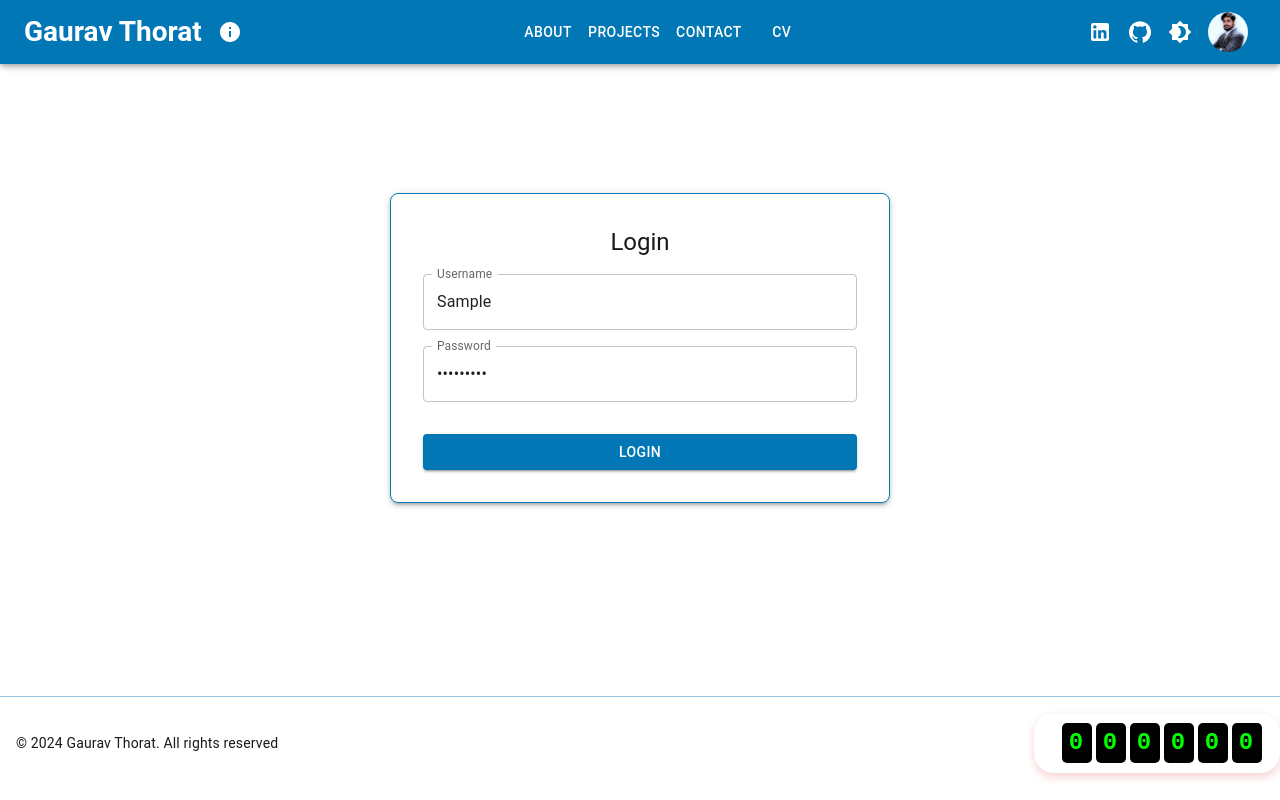
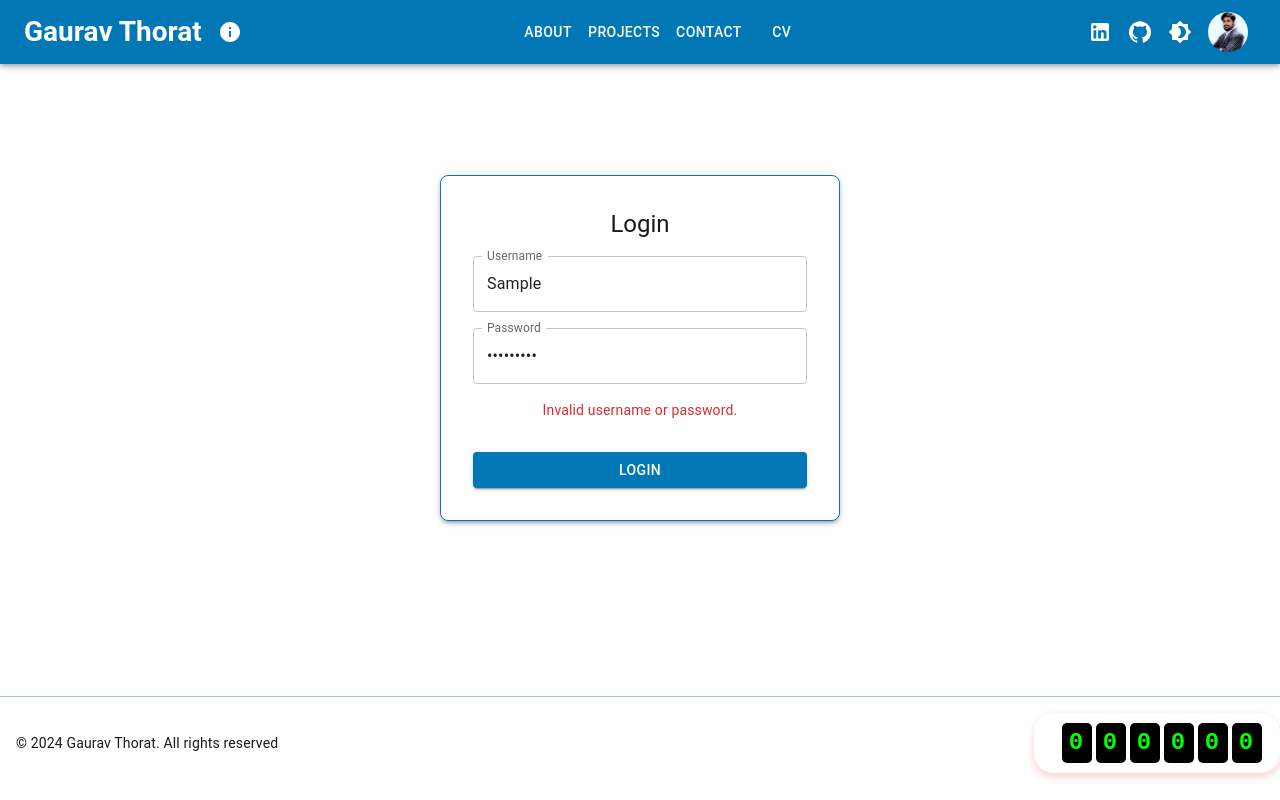
Before and after one commit to gauravthorath/Portfolio, a React (Vite) app: page /Portfolio/login in a window 1280 px wide. Both pictures are taken after typing "Sample", "Sample123" into the empty fields and a click on the button "LOGIN". Built offline with nearby package versions, Linux system fonts and the light colour scheme; no server answers; the database is empty.

Commit message:
"Updated Login page to integrate with Supabase, added admin route, and made minor styling changes"

```diff
--- a/src/pages/Login/Login.tsx
+++ b/src/pages/Login/Login.tsx
@@ -2,6 +2,8 @@ import React, { useState } from "react";
 import { Container, Typography, TextField, Button, Box } from "@mui/material";
 import styles from "./Login.module.css";
 import { useThemeContext } from "../../context/ThemeContext";
+import { supabase } from "../../api/supabaseClient";
+import { useNavigate } from "@tanstack/react-router";
 
 // Define an interface for form state
 interface LoginFormState {
@@ -13,7 +15,7 @@ interface LoginFormState {
 
 const Login: React.FC = () => {
   const { isDarkTheme } = useThemeContext();
-
+  const navigate = useNavigate();
   // State for form values and validation errors
   const [formState, setFormState] = useState<LoginFormState>({
     username: "",
@@ -21,6 +23,7 @@ const Login: React.FC = () => {
     usernameError: "",
     passwordError: "",
   });
+  const [loginError, setLoginError] = useState<string>("");
 
   // Validation checks for the form
   const validateForm = () => {
@@ -53,20 +56,56 @@ const Login: React.FC = () => {
       usernameError: "",
       passwordError: "",
     }));
+    setLoginError(""); // Reset login error on input change
+  };
+
+  // Check user credentials with Supabase
+  const checkCredentials = async () => {
+    const { username, password } = formState;
+
+    // Query the 'user' table for the given username and password
+    const { data, error } = await supabase
+      .from("users") // Make sure the table name matches your Supabase schema
+      .select("*")
+      .eq("username", username)
+      .eq("password", password); // It's recommended to hash passwords before checking in production
+
+    if (error) {
+      console.error("Error fetching user:", error);
+      setLoginError("An error occurred. Please try again.");
+      return false;
+    }
+
+    // If no user is found, login fails
+    if (!data || data.length === 0) {
+      setLoginError("Invalid username or password.");
+      return false;
+    }
+
+    // If user is found, login succeeds
+    console.log("User found:", data);
+    return true;
   };
 
   // Handle form submission
-  const handleSubmit = (e: React.FormEvent<HTMLFormElement>) => {
+  const handleSubmit = async (e: React.FormEvent<HTMLFormElement>) => {
     e.preventDefault();
     if (validateForm()) {
       //   console.log("Form is valid. Submitting form:", formState);
-      // Handle login logic here, e.g., API call
+      const isLoginValid = await checkCredentials();
+      if (isLoginValid) {
+        console.log(
+          "Login successful. Redirecting or performing further actions..."
+        );
+        // Handle successful login here, e.g., redirect or store auth tokens
+        navigate({ to: "/Portfolio/admin" });
+      }
     }
   };
 
   return (
     <Container
-      maxWidth="sm"
+      maxWidth="xl"
       className={`${isDarkTheme ? styles.dark : styles.light}`}
       sx={{
         display: "flex",
@@ -82,7 +121,8 @@ const Login: React.FC = () => {
           borderRadius: 2,
           padding: 4,
           boxShadow: 3,
-          minWidth: "500px",
+          minWidth: "400px",
+          maxWidth: "500px",
         }}
       >
         <Typography variant="h5" component="h1" gutterBottom align="center">
@@ -119,6 +159,13 @@ const Login: React.FC = () => {
             helperText={formState.passwordError}
           />
 
+          {/* Login Error Message */}
+          {loginError && (
+            <Typography color="error" variant="body2" align="center">
+              {loginError}
+            </Typography>
+          )}
+
           {/* Submit Button */}
           <Button
             type="submit"
--- a/src/router.ts
+++ b/src/router.ts
@@ -58,6 +58,12 @@ const loginRoute = createRoute({
   component: Login, // CV page component
 });
 
+const adminRoute = createRoute({
+  getParentRoute: () => rootRoute,
+  path: "/Portfolio/admin",
+  component: Login, // CV page component
+});
+
 const anyOtherRoute = createRoute({
   getParentRoute: () => rootRoute,
   path: "*",
@@ -74,6 +80,7 @@ const router = createRouter({
     contactRoute,
     cvRoute,
     loginRoute,
+    adminRoute,
     anyOtherRoute,
   ]),
 });
```
Also changed, not shown: 1 other file (tests, documents, lock files or other folders).
